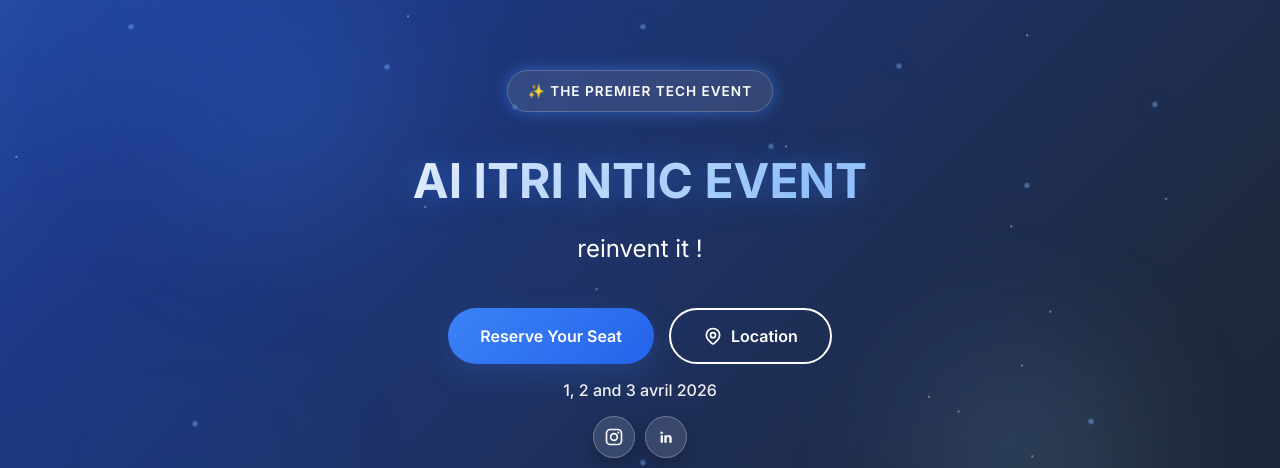
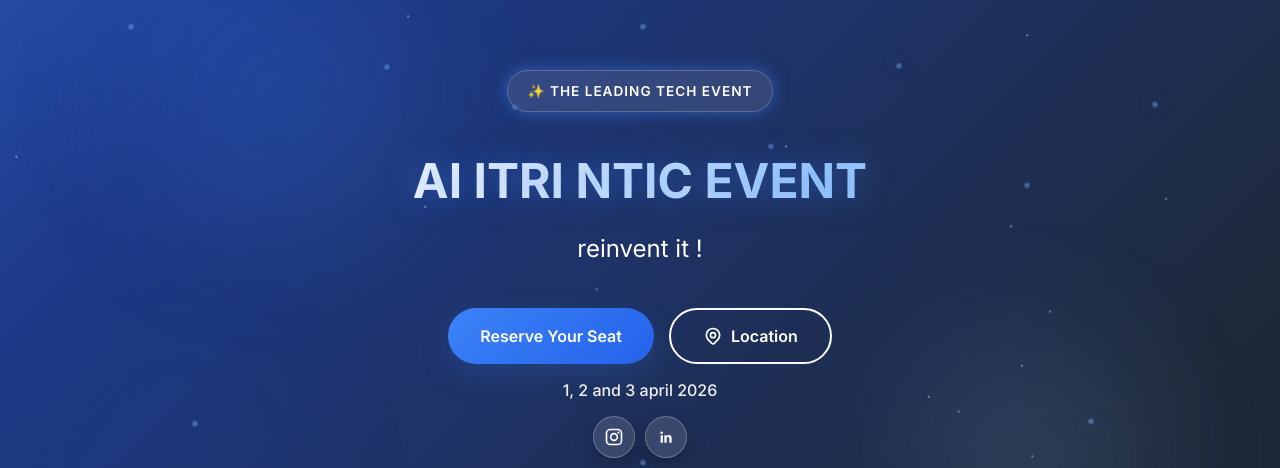
Before and after one commit to Adnanfahsi01/Itri_front-end, a React (Vite) app: page / in a window 1280 px wide. Shown: the part 136-604 px from the top of the page. Built offline with nearby package versions, Linux system fonts and the light colour scheme; no server answers.

Commit message:
Add scroll-to-top on route change and update hero

```diff
--- a/src/App.jsx
+++ b/src/App.jsx
@@ -19,10 +19,12 @@ import AdminHackathon from './pages/admin/AdminHackathon';
 import HackathonRegistration from './pages/HackathonRegistration';
 import HackathonMemberConfirmation from './pages/HackathonMemberConfirmation';
 import AdminRoute from './components/AdminRoute';
+import ScrollToTop from './components/ScrollToTop';
 
 function App() {
   return (
     <Router future={{ v7_startTransition: true, v7_relativeSplatPath: true }}>
+      <ScrollToTop />
       <Routes>
         {/* Admin Routes (without navbar/footer) */}
         <Route path="/admin/login" element={<AdminLogin />} />
--- /dev/null
+++ b/src/components/ScrollToTop.jsx
@@ -0,0 +1,14 @@
+import { useEffect } from 'react';
+import { useLocation } from 'react-router-dom';
+
+function ScrollToTop() {
+  const { pathname } = useLocation();
+
+  useEffect(() => {
+    window.scrollTo(0, 0);
+  }, [pathname]);
+
+  return null;
+}
+
+export default ScrollToTop;
--- a/src/pages/home/Hero.jsx
+++ b/src/pages/home/Hero.jsx
@@ -33,7 +33,7 @@ export default function Hero() {
 
       <div className="hero-content">
         <div className="hero-badge">
-          ✨ THE PREMIER TECH EVENT
+          ✨ THE LEADING TECH EVENT
         </div>
 
         <h1 className="hero-title" style={{ color: 'white', fontSize: '3rem' }}>
@@ -71,7 +71,7 @@ export default function Hero() {
             Location
           </button>
         </div>
-        <p className="hero-event-dates">1, 2 and 3 avril 2026</p>
+        <p className="hero-event-dates">1, 2 and 3 april 2026</p>
 
         <div className="hero-socials" aria-label="Social media links">
           <a
```
Also changed, not shown: 5 other files (tests, documents, lock files or other folders).
